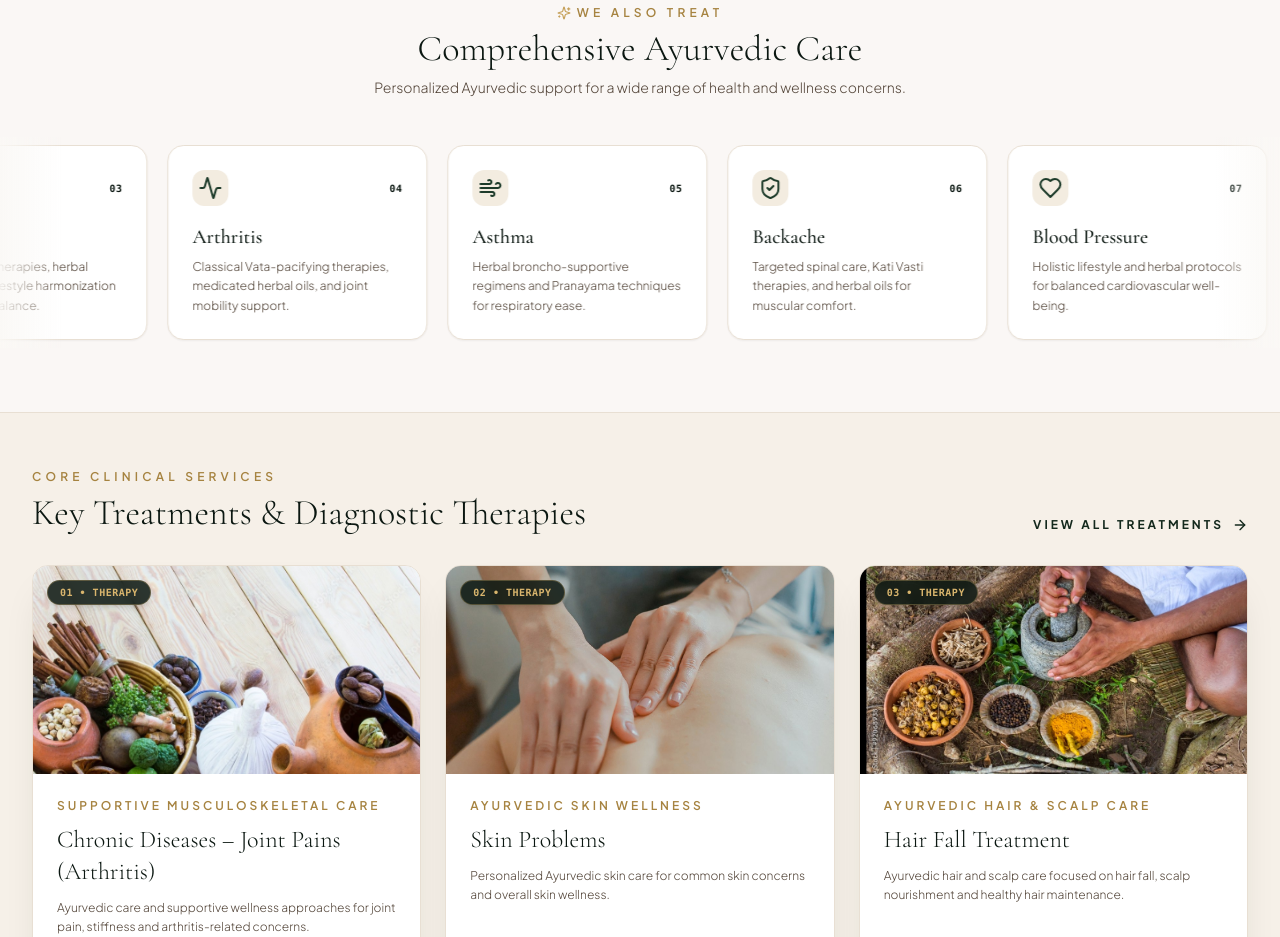
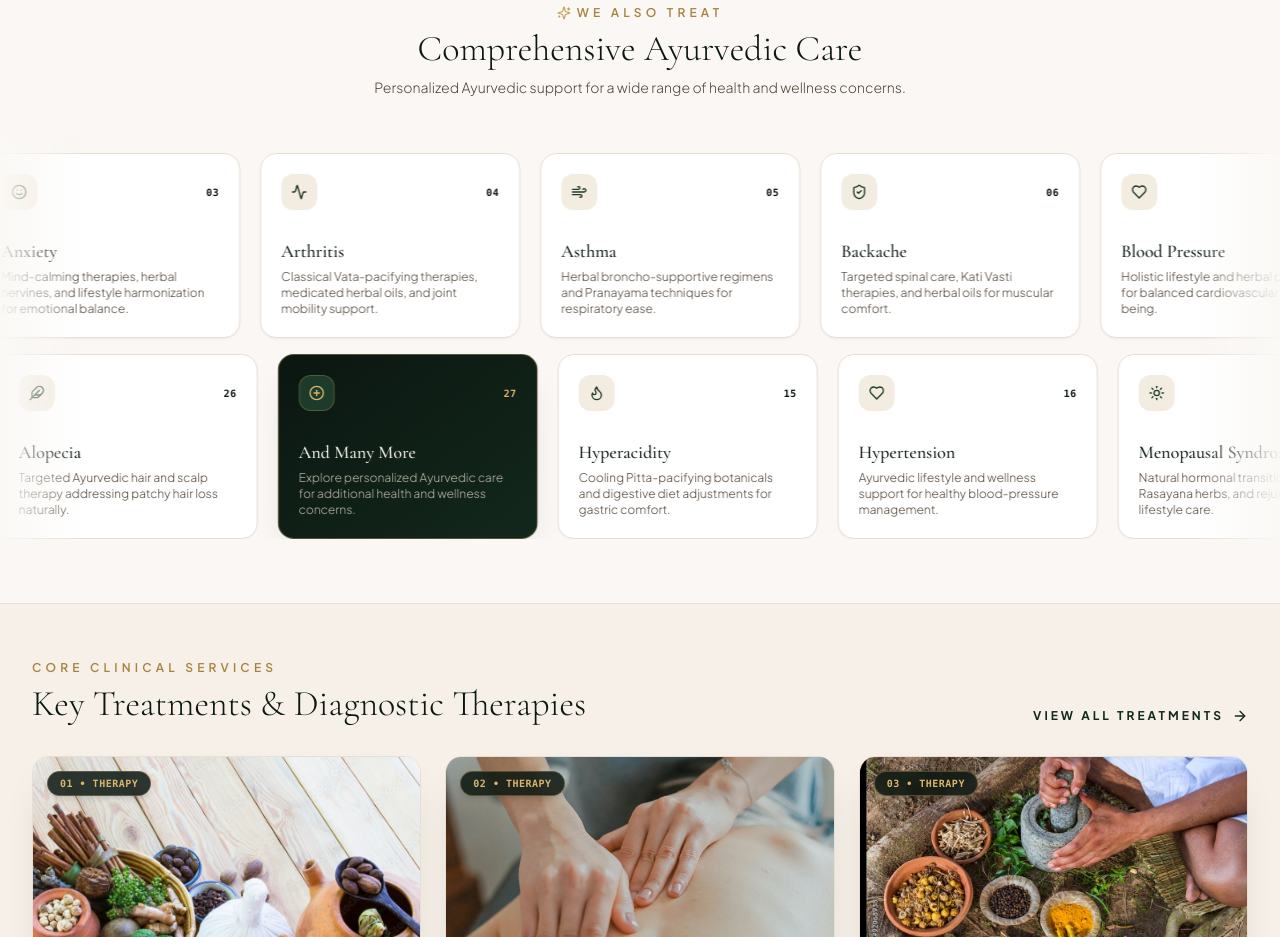
Before and after one commit to Shrikanthkk/sri-krishna-ayurvedic-, a React (Vite) app: page / in a window 1280 px wide. Shown: the part 2280-3217 px from the top of the page. Built offline with nearby package versions, Linux system fonts and the light colour scheme.

Commit message:
feat: split We Also Treat section into 2 continuous tracks moving in opposite directions

```diff
--- a/src/components/WeAlsoTreatSlider.jsx
+++ b/src/components/WeAlsoTreatSlider.jsx
@@ -17,15 +17,16 @@ import {
 
 /*
  * ─────────────────────────────────────────────────────────────
- *  WeAlsoTreatSlider — Continuous Non-Stopping Treatments Carousel
+ *  WeAlsoTreatSlider — Dual-Track Opposite-Direction Carousel
  *
- *  Displays all 27 Ayurvedic conditions in a seamless,
- *  continuous horizontal moving track without buttons or pauses.
+ *  Row 1: Moves smoothly Right to Left
+ *  Row 2: Moves smoothly Left to Right
+ *  Continuous, seamless non-stopping marquee without buttons.
  * ─────────────────────────────────────────────────────────────
  */
 
-const CAROUSEL_CSS = `
-  @keyframes sk_treatments_marquee {
+const DUAL_CAROUSEL_CSS = `
+  @keyframes sk_treatments_left {
     0% {
       transform: translate3d(0, 0, 0);
     }
@@ -34,31 +35,48 @@ const CAROUSEL_CSS = `
     }
   }
 
-  .sk-treatments-track {
+  @keyframes sk_treatments_right {
+    0% {
+      transform: translate3d(-50%, 0, 0);
+    }
+    100% {
+      transform: translate3d(0, 0, 0);
+    }
+  }
+
+  .sk-treatments-track-left {
     display: flex;
     width: max-content;
     will-change: transform;
-    animation: sk_treatments_marquee 70s linear infinite;
+    animation: sk_treatments_left 42s linear infinite;
+  }
+
+  .sk-treatments-track-right {
+    display: flex;
+    width: max-content;
+    will-change: transform;
+    animation: sk_treatments_right 42s linear infinite;
   }
 
   @media (max-width: 768px) {
-    .sk-treatments-track {
-      animation-duration: 55s;
+    .sk-treatments-track-left,
+    .sk-treatments-track-right {
+      animation-duration: 34s;
     }
   }
 `;
 
-function injectCarouselCSS() {
-  if (document.getElementById('sk-treatments-carousel-style')) return;
+function injectDualCarouselCSS() {
+  if (document.getElementById('sk-treatments-dual-style')) return;
   const style = document.createElement('style');
-  style.id = 'sk-treatments-carousel-style';
-  style.textContent = CAROUSEL_CSS;
+  style.id = 'sk-treatments-dual-style';
+  style.textContent = DUAL_CAROUSEL_CSS;
   document.head.appendChild(style);
 }
 
 export default function WeAlsoTreatSlider({ onOpenBooking }) {
   useEffect(() => {
-    injectCarouselCSS();
+    injectDualCarouselCSS();
   }, []);
 
   const treatmentsData = [
@@ -227,30 +245,34 @@ export default function WeAlsoTreatSlider({ onOpenBooking }) {
     }
   ];
 
+  // Split into 2 Rows
+  const row1Data = treatmentsData.slice(0, 14);
+  const row2Data = treatmentsData.slice(14);
+
   const renderCard = (item, idx, keyPrefix) => {
     const IconComponent = item.icon;
     return (
       <div
         key={`${keyPrefix}-${item.id}`}
-        className="w-[260px] sm:w-[280px] shrink-0 px-2.5"
+        className="w-[260px] sm:w-[280px] shrink-0 px-2 sm:px-2.5"
       >
         <div
-          className={`h-full min-h-[195px] p-5 sm:p-6 rounded-2xl border transition-all duration-300 flex flex-col justify-between select-none ${
+          className={`h-full min-h-[175px] sm:min-h-[185px] p-4 sm:p-5 rounded-2xl border transition-all duration-300 flex flex-col justify-between select-none ${
             item.isFeatured
               ? 'bg-gradient-to-br from-forest-950 to-forest-900 text-cream-50 border-brass-500/40 shadow-elevated'
               : 'bg-white text-forest-950 border-earth-200 shadow-sm hover:shadow-elevated'
           }`}
         >
           {/* Top Icon & Index */}
-          <div className="flex items-center justify-between mb-3.5">
+          <div className="flex items-center justify-between mb-2.5">
             <div
-              className={`w-9 h-9 rounded-xl flex items-center justify-center transition-colors ${
+              className={`w-8 h-8 sm:w-9 sm:h-9 rounded-xl flex items-center justify-center transition-colors ${
                 item.isFeatured
                   ? 'bg-forest-800 text-brass-400 border border-brass-500/30'
                   : 'bg-cream-100 text-forest-800'
               }`}
             >
-              <IconComponent className="w-4.5 h-4.5" />
+              <IconComponent className="w-4 h-4 sm:w-4.5 sm:h-4.5" />
             </div>
             <span className={`text-[10px] font-mono font-bold uppercase tracking-wider ${
               item.isFeatured ? 'text-brass-400' : 'text-earth-400'
@@ -260,13 +282,13 @@ export default function WeAlsoTreatSlider({ onOpenBooking }) {
           </div>
 
           {/* Title & Description (No Buttons) */}
-          <div className="space-y-1.5">
-            <h3 className={`font-serif text-lg sm:text-xl font-medium leading-snug ${
+          <div className="space-y-1">
+            <h3 className={`font-serif text-base sm:text-lg font-medium leading-snug ${
               item.isFeatured ? 'text-cream-50' : 'text-forest-950'
             }`}>
               {item.title}
             </h3>
-            <p className={`text-xs font-light leading-relaxed ${
+            <p className={`text-[11px] sm:text-xs font-light leading-relaxed ${
               item.isFeatured ? 'text-cream-200/80' : 'text-earth-800'
             }`}>
               {item.description}
@@ -297,23 +319,37 @@ export default function WeAlsoTreatSlider({ onOpenBooking }) {
 
       </div>
 
-      {/* Full-width continuous non-stopping moving marquee */}
-      <div className="w-full overflow-hidden relative">
+      {/* Dual Opposite-Direction Continuous Marquee Tracks */}
+      <div className="w-full overflow-hidden relative space-y-3 sm:space-y-4">
+
         {/* Subtle Edge Vignettes */}
-        <div className="absolute left-0 top-0 bottom-0 w-8 sm:w-16 bg-gradient-to-r from-cream-50/90 to-transparent z-10 pointer-events-none" />
-        <div className="absolute right-0 top-0 bottom-0 w-8 sm:w-16 bg-gradient-to-l from-cream-50/90 to-transparent z-10 pointer-events-none" />
+        <div className="absolute left-0 top-0 bottom-0 w-8 sm:w-20 bg-gradient-to-r from-cream-50/95 to-transparent z-10 pointer-events-none" />
+        <div className="absolute right-0 top-0 bottom-0 w-8 sm:w-20 bg-gradient-to-l from-cream-50/95 to-transparent z-10 pointer-events-none" />
 
-        <div className="sk-treatments-track py-2">
-          {/* First Set of 27 Cards */}
+        {/* ROW 1: Right to Left (←) */}
+        <div className="sk-treatments-track-left">
+          {/* First Copy */}
           <div className="flex items-center">
-            {treatmentsData.map((item, idx) => renderCard(item, idx, 'set1'))}
+            {row1Data.map((item, idx) => renderCard(item, idx, 'row1-set1'))}
           </div>
-
-          {/* Duplicated Second Set for 100% Seamless Continuous Non-Stopping Loop */}
+          {/* Duplicate Copy for Continuous Loop */}
           <div className="flex items-center">
-            {treatmentsData.map((item, idx) => renderCard(item, idx, 'set2'))}
+            {row1Data.map((item, idx) => renderCard(item, idx, 'row1-set2'))}
           </div>
         </div>
+
+        {/* ROW 2: Left to Right (→) */}
+        <div className="sk-treatments-track-right">
+          {/* First Copy */}
+          <div className="flex items-center">
+            {row2Data.map((item, idx) => renderCard(item, idx + 14, 'row2-set1'))}
+          </div>
+          {/* Duplicate Copy for Continuous Loop */}
+          <div className="flex items-center">
+            {row2Data.map((item, idx) => renderCard(item, idx + 14, 'row2-set2'))}
+          </div>
+        </div>
+
       </div>
     </section>
   );
```
